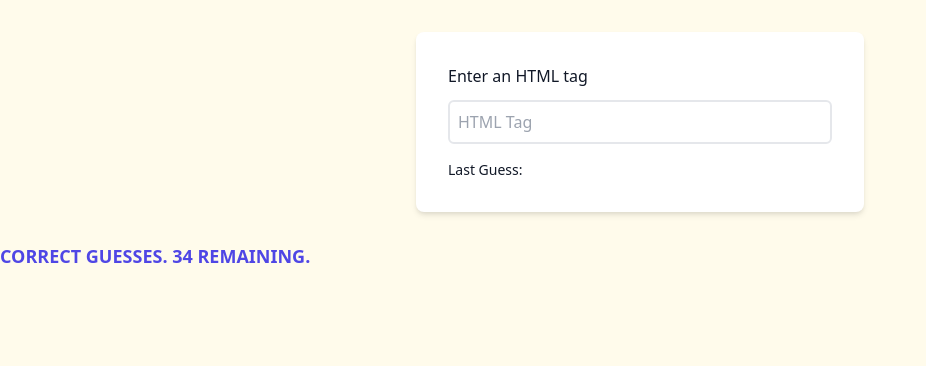
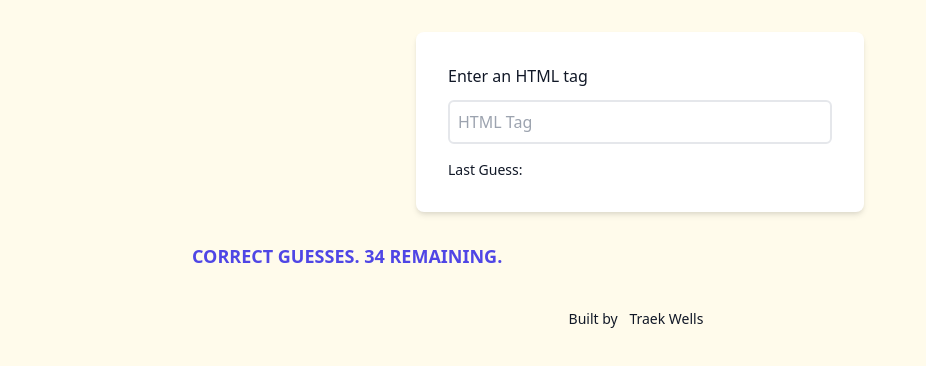
Before and after one commit to TraekWells/html-quiz, a React (Create React App) app: page /quiz in a window 1280 px wide. Shown: the top 366 px of the page, without its empty margins (0-926 px from the left). Built offline with nearby package versions, Linux system fonts and the light colour scheme.

Commit message:
Adding footer to page

```diff
--- a/src/components/Quiz.js
+++ b/src/components/Quiz.js
@@ -1,6 +1,7 @@
 import { useEffect, useState } from "react";
 import Tag from "./Tag";
 import GuessInput from "./GuessInput";
+import Footer from "./Footer";
 
 const Quiz = () => {
   const [tags, setTags] = useState([]);
@@ -31,15 +32,7 @@ const Quiz = () => {
       <section className="bg-white m-8 p-8 rounded-lg shadow-md max-w-md mx-auto">
         <GuessInput setGuess={setGuess} guess={guess} />
       </section>
-      <div className="container m-8 mx-auto">
-        {/* <p className="uppercase mb-2 leading-snug font-semibold text-indigo-600">
-          Tags
-        </p>
-        <ul className="flex flex-wrap">
-          {tags.map((tag, index) => {
-            return <Tag link={tag.link} tag={tag.tag} key={index} />;
-          })}
-        </ul> */}
+      <div className="container m-8 mx-auto max-w-4xl">
         <p className="uppercase mb-2 leading-snug font-semibold text-indigo-600">
           Correct Guesses. {tags.length - correctGuesses.length} remaining.
         </p>
@@ -49,6 +42,7 @@ const Quiz = () => {
           })}
         </ul>
       </div>
+      <Footer />
     </>
   );
 };
```
